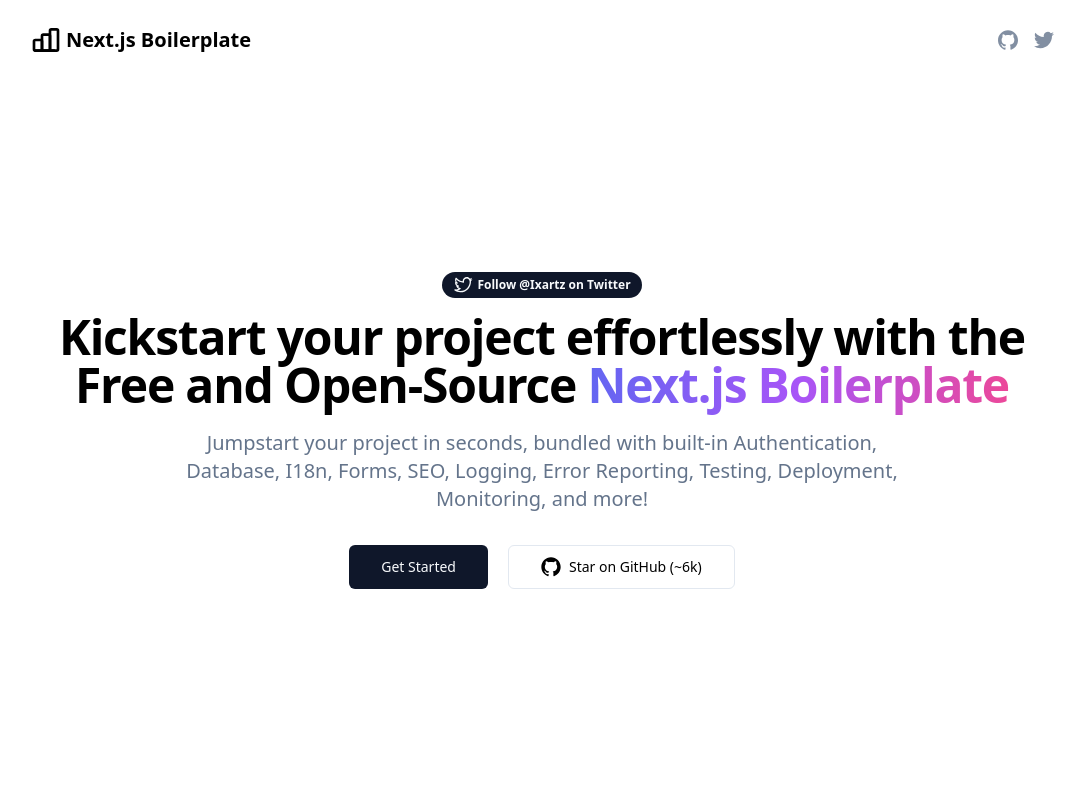
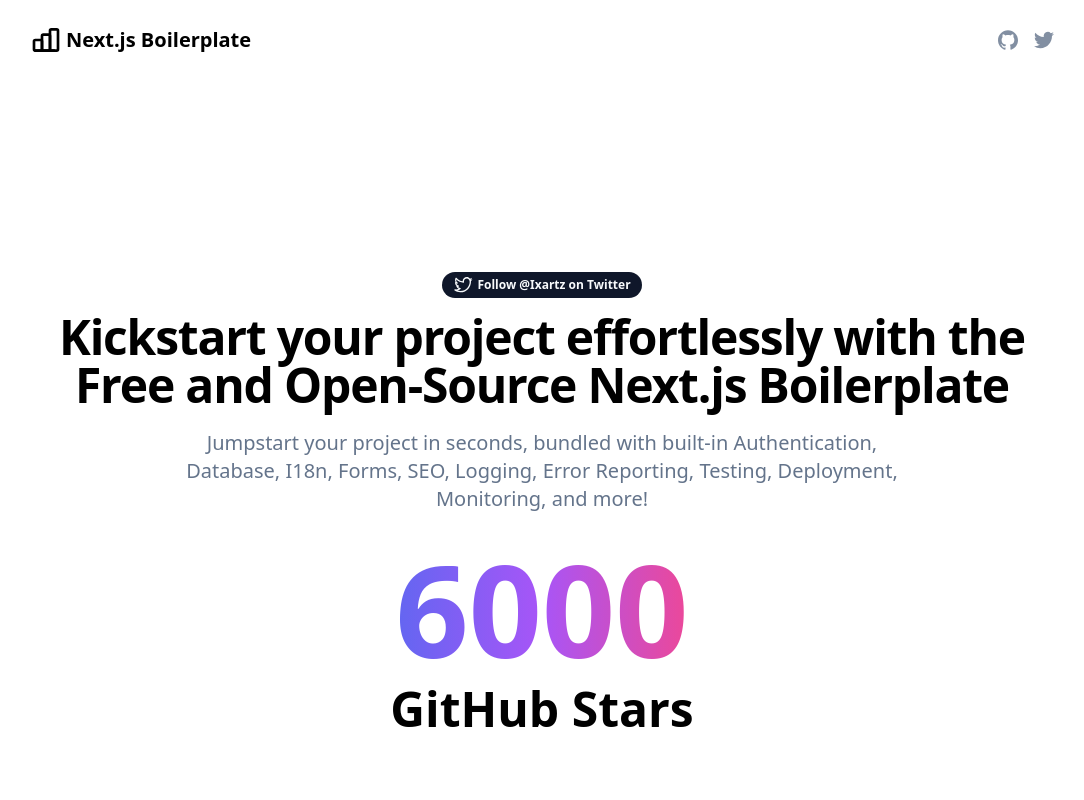
Before and after one commit to ixartz/nextjs-starter, a Next.js app: page / in a window 1280 px wide. Shown: the top 800 px of the page, without its empty margins (98-1182 px from the left). Built offline with nearby package versions, Linux system fonts and the light colour scheme.

Commit message:
feat: generate banner for social media

```diff
--- a/src/components/CenteredHero.tsx
+++ b/src/components/CenteredHero.tsx
@@ -29,7 +29,7 @@
       {props.description}
     </div>
 
-    <div className="mt-8 flex flex-row justify-center gap-x-5">
+    <div className="mt-8 flex flex-col items-center gap-y-3">
       {props.buttons}
     </div>
   </>
--- a/src/templates/Hero.tsx
+++ b/src/templates/Hero.tsx
@@ -1,8 +1,7 @@
-import { GitHubLogoIcon, TwitterLogoIcon } from '@radix-ui/react-icons';
+import { TwitterLogoIcon } from '@radix-ui/react-icons';
 
 import { CenteredHero } from '@/components/CenteredHero';
 import { Section } from '@/components/Section';
-import { buttonVariants } from '@/components/ui/button';
 
 const Hero = () => (
   <Section className="py-48 pb-96">
@@ -18,31 +17,18 @@
       }}
       title={
         <>
-          Kickstart your project effortlessly with the Free and Open-Source{' '}
-          <span className="bg-gradient-to-r from-indigo-500 via-purple-500 to-pink-500 bg-clip-text text-transparent">
-            Next.js Boilerplate
-          </span>
+          Kickstart your project effortlessly with the Free and Open-Source
+          Next.js Boilerplate
         </>
       }
       description="Jumpstart your project in seconds, bundled with built-in Authentication, Database, I18n, Forms, SEO, Logging, Error Reporting, Testing, Deployment, Monitoring, and more!"
       buttons={
         <>
-          <a
-            className={buttonVariants({ size: 'lg' })}
-            href="https://github.com/ixartz/Next-js-Boilerplate#getting-started"
-          >
-            Get Started
-          </a>
+          <div className="bg-gradient-to-r from-indigo-500 via-purple-500 to-pink-500 bg-clip-text text-9xl font-extrabold text-transparent">
+            6000
+          </div>
 
-          <a
-            className={buttonVariants({ variant: 'outline', size: 'lg' })}
-            href="https://github.com/ixartz/Next-js-Boilerplate"
-            target="_blank"
-            rel="noopener"
-          >
-            <GitHubLogoIcon className="mr-2 size-5" />
-            Star on GitHub (~6k)
-          </a>
+          <div className="text-5xl font-bold">GitHub Stars</div>
         </>
       }
     />
```
